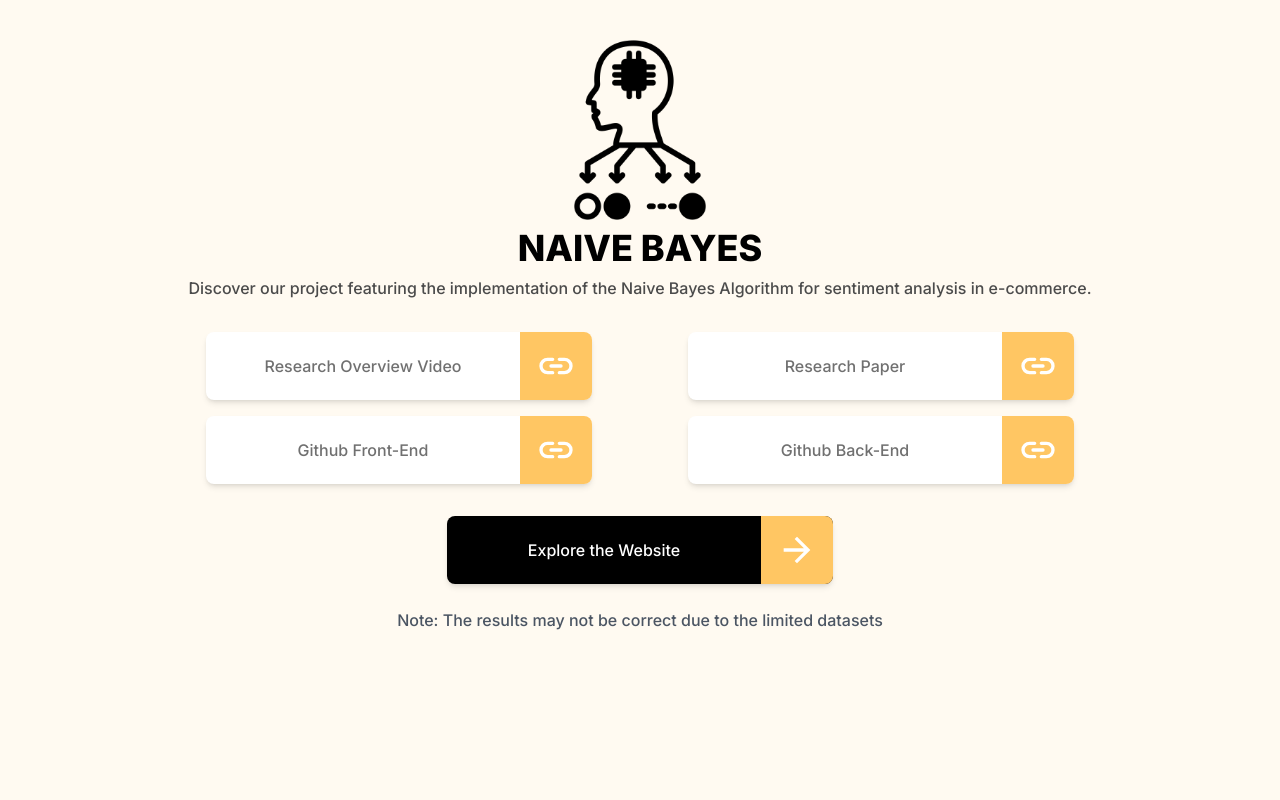
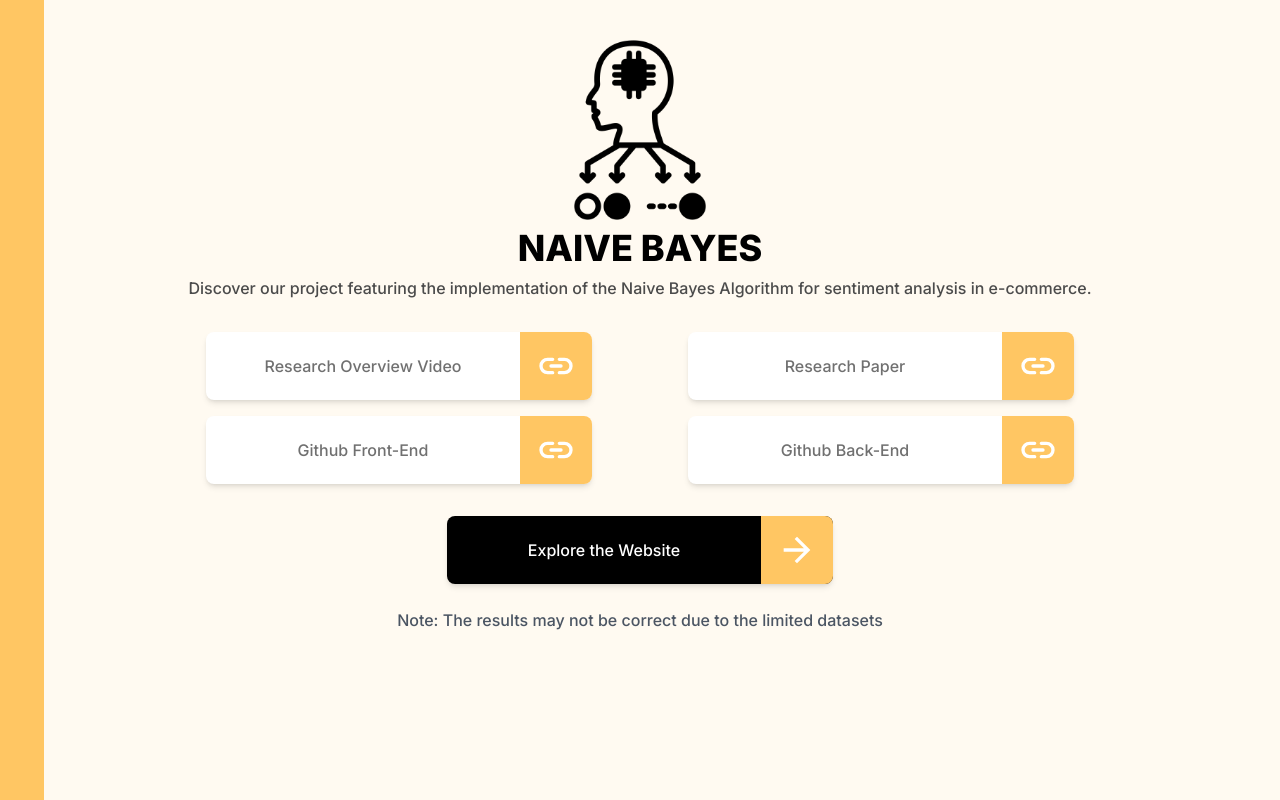
Before and after one commit to NatMin143/NaiveBayesApp, a React (Vite) app: page / in a window 1280 px wide. Built offline with nearby package versions, Linux system fonts and the light colour scheme.

Commit message:
added design

```diff
--- a/src/assets/components/LandingPage.jsx
+++ b/src/assets/components/LandingPage.jsx
@@ -10,6 +10,9 @@ export default function LandingPage() {
     }
     return (
         <div className=' flex flex-col justify-center items-center pt-6'>
+            <div className='absolute top-0 left-0 w-11 h-screen bg-[#FFC663]'>
+            </div>
+
             <div className='flex justify-center items-center flex-col gap-2 mb-2'>
                 <img src={naiveBayesLogo} alt="Naive Bayes Logo" className='w-[180px] h-[180px] object-cover' />
                 <h1 className='font-extrabold text-4xl'>NAIVE BAYES</h1>
```
